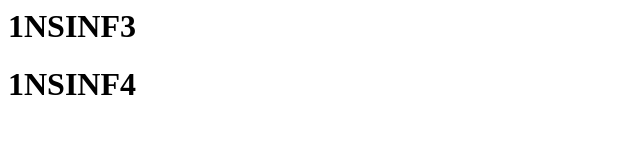
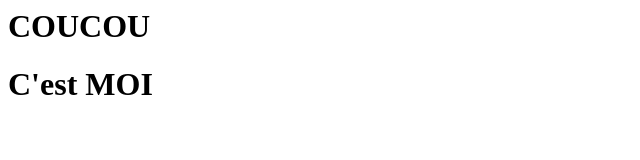
Before and after one commit to LyceeMozart/HtmlAMoi, a plain HTML site: page index.html in a window 1280 px wide. Shown: the whole page, without its empty margins (0-640 px from the left). Drawn offline with Linux system fonts and the light colour scheme.

Commit message:
Update index.html

```diff
--- a/index.html
+++ b/index.html
@@ -1,5 +1,5 @@
 <html>
-	<h1>1NSINF3</h1>
-	<h1>1NSINF4</h1>
+	<h1>COUCOU</h1>
+	<h1>C'est MOI</h1>
 
 </html>
```
